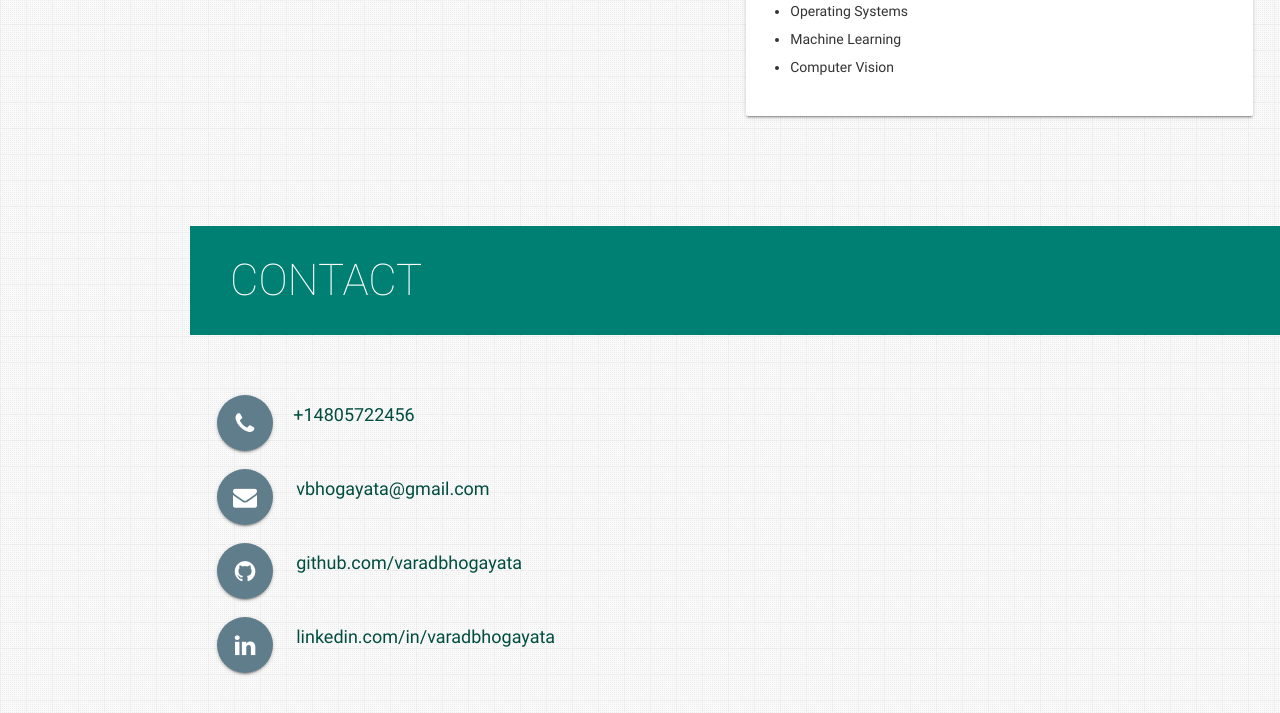
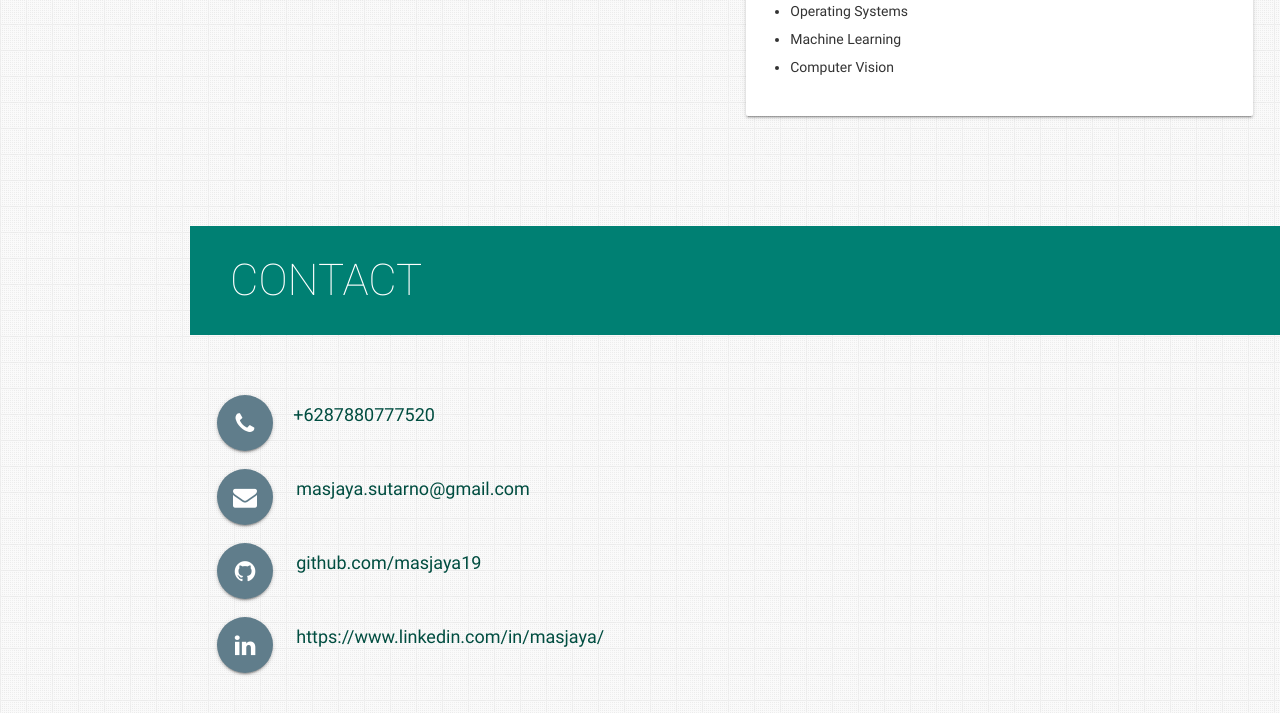
Before and after one commit to masjaya19/masjaya19.github.io, a plain HTML site: page index.html in a window 1280 px wide. Shown: the part 7360-8073 px from the top of the page. Drawn offline with nearby package versions, Linux system fonts and the light colour scheme.

Commit message:
Update index.html

```diff
--- a/index.html
+++ b/index.html
@@ -983,27 +983,27 @@ of each drug container to estimate the degradation of the drug.
         <p>
           <a aria-label="Call Varad" data-position="top" data-tooltip="Call Varad"
             class="btn-floating btn-large waves-effect waves-light blue-grey tooltipped"><i class="fa fa-phone"></i><a
-              aria-label="Call Varad">+14805722456</a></a>
+              aria-label="Call Mas Jaya">+6287880777520</a></a>
         </p>
         <p>
           <a aria-label="Email Varad" href="mailto:vbhogayata@gmail.com" target="_blank" data-position="top"
             data-tooltip="Email Varad" class="btn-floating btn-large waves-effect waves-light blue-grey tooltipped"><i
-              class="fa fa-envelope"></i><a aria-label="Email Varad" href="mailto:vbhogayata@gmail.com"
-              class="hoverline">vbhogayata@gmail.com</a></a>
+              class="fa fa-envelope"></i><a aria-label="Email Varad" href="mailto:masjaya.sutarno@gmail.com"
+              class="hoverline">masjaya.sutarno@gmail.com</a></a>
         </p>
         <p>
           <a aria-label="View Varad on GitHub" href="http://github.com/varadbhogayata" target="_blank"
             data-position="top" data-tooltip="View Varad on GitHub"
             class="btn-floating btn-large waves-effect waves-light blue-grey tooltipped"><i class="fa fa-github"></i><a
-              aria-label="Varad on Github" href="http://github.com/varadbhogayata" class="hoverline"
-              target="_blank">github.com/varadbhogayata</a></a>
+              aria-label="Varad on Github" href="http://github.com/masjaya19" class="hoverline"
+              target="_blank">github.com/masjaya19</a></a>
         </p>
         <p>
           <a aria-label="View Varad on LinkedIn" href="http://linkedin.com/in/varadbhogayata" target="_blank"
             data-position="top" data-tooltip="View Varad on LinkedIn"
             class="btn-floating btn-large waves-effect waves-light blue-grey tooltipped"><i
-              class="fa fa-linkedin"></i><a aria-label="Varad on LinkedIn" href="http://linkedin.com/in/varadbhogayata"
-              class="hoverline" target="_blank">linkedin.com/in/varadbhogayata</a></a>
+              class="fa fa-linkedin"></i><a aria-label="Varad on LinkedIn" href="https://www.linkedin.com/in/masjaya/"
+              class="hoverline" target="_blank">https://www.linkedin.com/in/masjaya/</a></a>
         </p>
       </div>
     </section>
```
